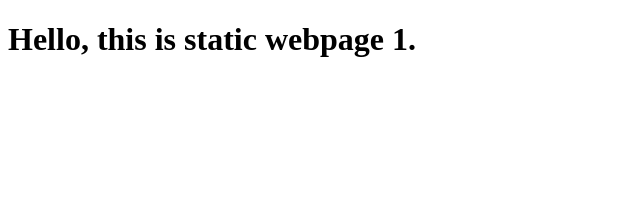
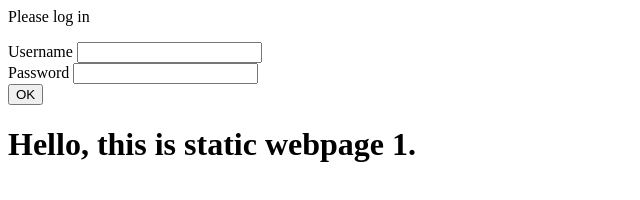
Before and after one commit to sharmc/github_for_static_webpage, a plain HTML site: page index.html in a window 1280 px wide. Shown: the whole page, without its empty margins (0-640 px from the left). Drawn offline with Linux system fonts and the light colour scheme.

Commit message:
Update index.html

```diff
--- a/index.html
+++ b/index.html
@@ -1,3 +1,14 @@
+<html><head><title>login.html</title></head>
+<body>
+    <p>Please log in</p>
+    <form name="details" method="post" action="/auth/login">
+        Username <input type="text" name="username" value=''><br/>
+        Password <input type="password" name="password" value=''><br/>
+        <input type="submit" name="submit" value="OK">
+    </form>
+</body>
+</html>
+
 <!DOCTYPE html>
 <html lang="en">
 <head>
```
